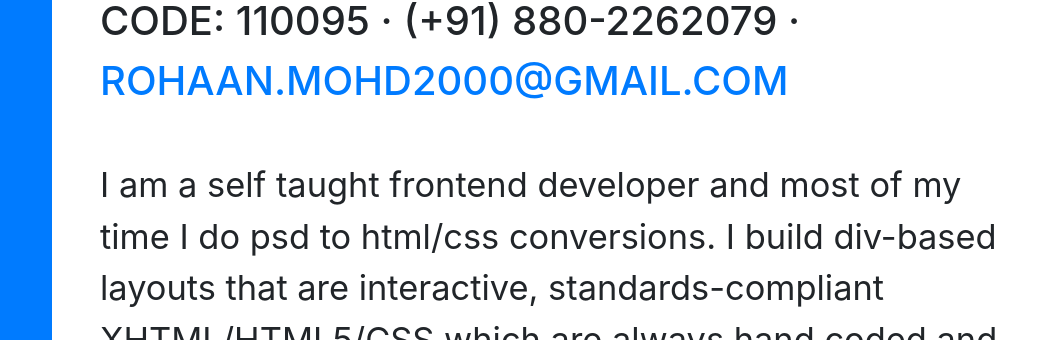
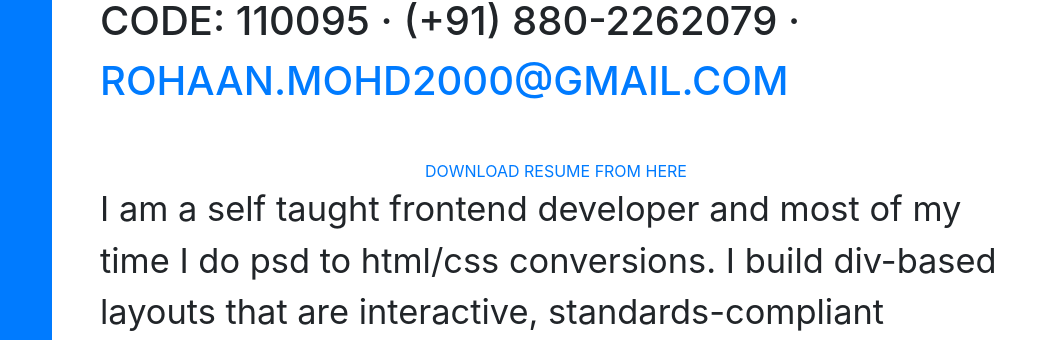
Before and after one commit to rohaanmd/resume-mdrohaan, a website with bundled scripts: page index.html in a window 1280 px wide. Shown: the part 165-505 px from the top of the page, 220-1280 px from the left. Built offline with nearby package versions, Linux system fonts and the light colour scheme; a web font is replaced by a local one.

Commit message:
resume download link added

```diff
--- a/css/resume.css
+++ b/css/resume.css
@@ -54,6 +54,8 @@ p.lead {
   font-size: 1.5rem;
 }
 
+
+
 .social-icons a {
   display: inline-block;
   height: 3.5rem;
@@ -92,6 +94,8 @@ p.lead {
 #sideNav .navbar-toggler:focus {
   outline-color: #d48a6e;
 }
+
+
 
 @media (min-width: 992px) {
   #sideNav {
--- a/index.html
+++ b/index.html
@@ -66,6 +66,11 @@
         <div class="subheading mb-5">F-192 DILSHAD COLONY · NEW DELHI,  PIN-CODE: 110095 · (+91) 880-2262079 ·
           <a href="mailto:rohaan.mohd2000@gmail.com">rohaan.mohd2000@gmail.com</a>
         </div>
+
+          <div style="text-align: center;">
+            <a href="https://internshala.com/student/resume_download/93A08A14-3EF7-078A-F47E-B06A156FA04E/5222962">DOWNLOAD RESUME FROM HERE</a>
+            </div>
+
         <p class="lead mb-5">I am a self taught frontend developer and most of my time I do psd to html/css conversions. I build div-based layouts that are interactive, standards-compliant XHTML/HTML5/CSS which are always hand coded and Responsive. I also build Responsive HTML Email Templates. I have strong CSS3 skills so all the websites I create are really fast.</p>
         <div class="social-icons">
           <a href="www.linkedin.com/in/venomcode">
```
